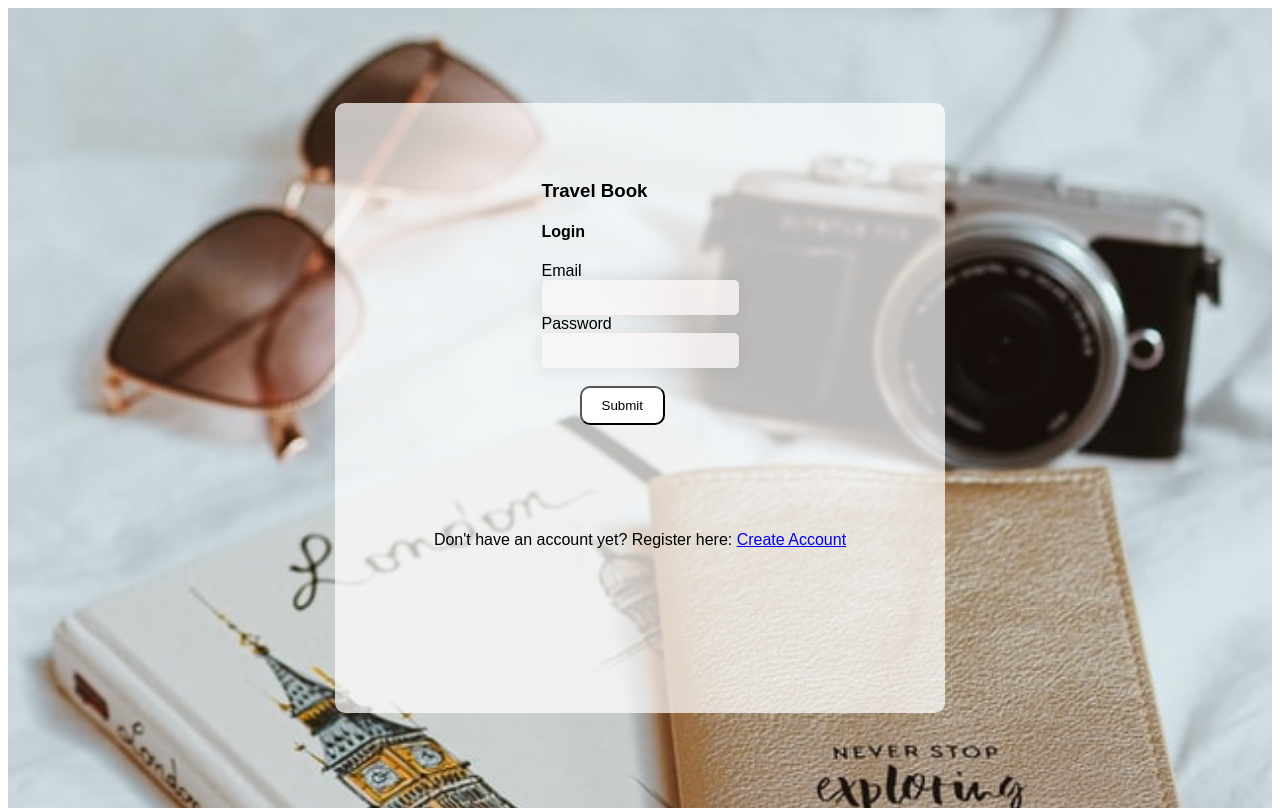
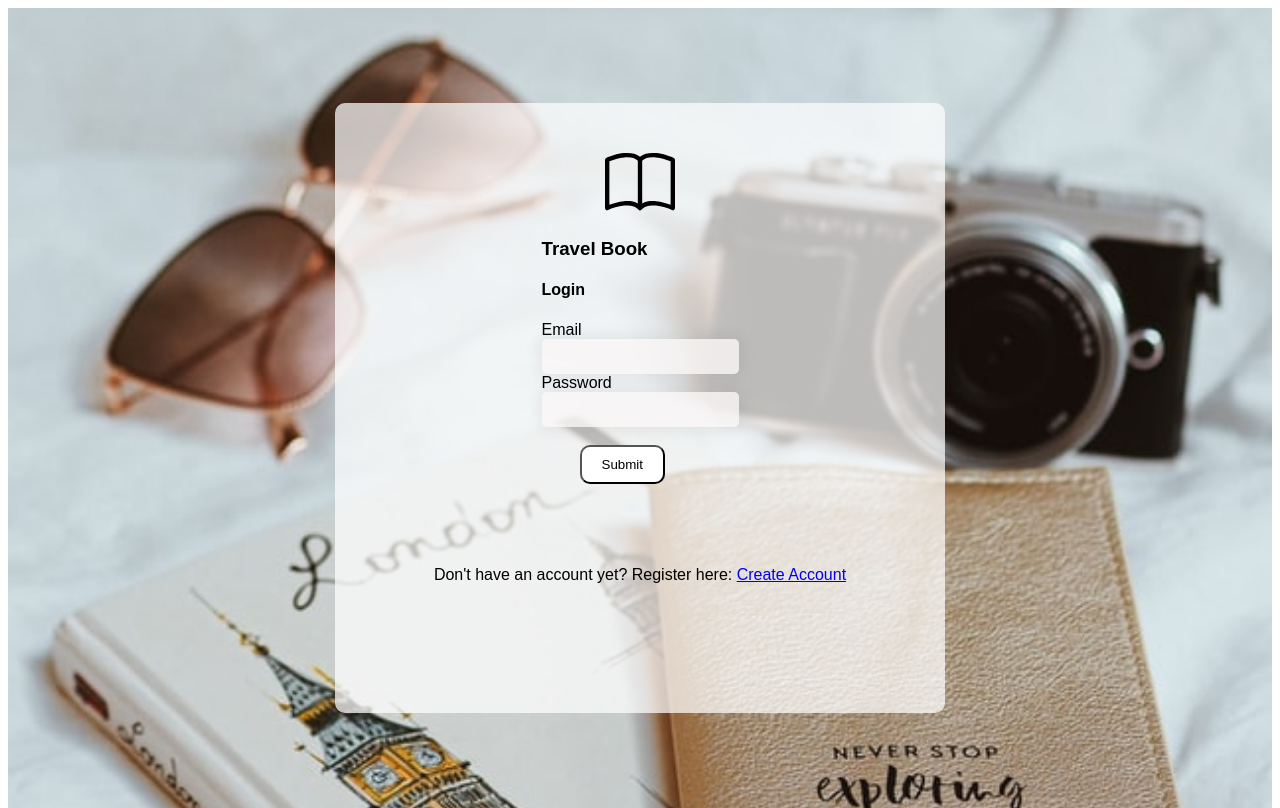
Before and after one commit to kotynskm/travel-book, a Flask app: page / in a window 1280 px wide. Run offline with Flask 2, Linux system fonts and the light colour scheme.

Commit message:
Added image size to activities.html/restaurants.html, added book icon

```diff
--- a/server.py
+++ b/server.py
@@ -102,7 +102,7 @@ def user_page():
     user = User.get_by_id(user_id)
     trips = user.trips
 
-    return render_template('homepage.html',trips=trips)
+    return render_template('homepage.html',trips=trips, user=user)
 
 @app.route('/trip/<trip_id>')
 def show_trip(trip_id):
--- a/static/css/login.css
+++ b/static/css/login.css
@@ -59,6 +59,15 @@ body, html {
     height: 400px;
     width: 400px;
   }
+  .image {
+    height: 300px;
+    width: 300px;
+  }
+
+  .icon {
+    display: flex;
+    justify-content: center;
+  }
 
   /* h3 {
     text-align: center;
--- a/static/js/maps.js
+++ b/static/js/maps.js
@@ -21,7 +21,7 @@ function initMap() {
           map: map,
         });
       // create an info window for each map marker
-        const markerInfo = `<h2>${marker.name}</h2><h3>${marker.address}${marker.zipcode}</h3><h4>${marker.phone}`;
+        const markerInfo = `<h3>${marker.name}</h3><h4>${marker.address}${marker.zipcode}</h4><h4>${marker.phone}`;
 
         const infoWindow = new google.maps.InfoWindow({
           content: markerInfo,
--- a/templates/activities.html
+++ b/templates/activities.html
@@ -9,7 +9,9 @@
           {% for business in data.businesses %}
           <div class="business">
             <h3>{{business.name}} {{business.rating}}</h3>
-            <img src="{{business.image_url}}">
+            <div class="image">
+            <img src="{{business.image_url}}" width="500px" height="500px">
+            </div>
             <input type="checkbox" name="business" value="{{business.name}},{{business.id}},
             {{business.coordinates.latitude}},{{business.coordinates.longitude}},{{business.phone}},{{business.location.address1}},
             {{business.location.zip_code}}">
--- a/templates/homepage.html
+++ b/templates/homepage.html
@@ -1,5 +1,6 @@
 {% extends 'base.html' %}
 {% block body %}
+<h1>Welcome, {{user.fname}}!</h1>
     <div class="container">
         <div class="row justify-content-center">
             <div class="col">
--- a/templates/login.html
+++ b/templates/login.html
@@ -14,6 +14,11 @@
 
         <div class="login">
         <div class="login-window">
+            <div class="icon">
+                <svg xmlns="http://www.w3.org/2000/svg" width="70" height="70" fill="currentColor" class="bi bi-book" viewBox="0 0 16 16">
+                <path d="M1 2.828c.885-.37 2.154-.769 3.388-.893 1.33-.134 2.458.063 3.112.752v9.746c-.935-.53-2.12-.603-3.213-.493-1.18.12-2.37.461-3.287.811V2.828zm7.5-.141c.654-.689 1.782-.886 3.112-.752 1.234.124 2.503.523 3.388.893v9.923c-.918-.35-2.107-.692-3.287-.81-1.094-.111-2.278-.039-3.213.492V2.687zM8 1.783C7.015.936 5.587.81 4.287.94c-1.514.153-3.042.672-3.994 1.105A.5.5 0 0 0 0 2.5v11a.5.5 0 0 0 .707.455c.882-.4 2.303-.881 3.68-1.02 1.409-.142 2.59.087 3.223.877a.5.5 0 0 0 .78 0c.633-.79 1.814-1.019 3.222-.877 1.378.139 2.8.62 3.681 1.02A.5.5 0 0 0 16 13.5v-11a.5.5 0 0 0-.293-.455c-.952-.433-2.48-.952-3.994-1.105C10.413.809 8.985.936 8 1.783z"/>
+                </svg>
+            </div>
             <h3>Travel Book</h3>
             <h4>Login</h4>
             <form action="/login" method="POST">
--- a/templates/restaurants.html
+++ b/templates/restaurants.html
@@ -9,7 +9,9 @@
         {% for business in data.businesses %}
         <div class="business">
           <h3>{{business.name}} {{business.rating}}</h3>
-          <img src="{{business.image_url}}">
+          <div class="image">
+            <img src="{{business.image_url}}" width="500px" height="500px">
+            </div>
           <input type="checkbox" name="business" value="{{business.name}},{{business.id}},
             {{business.coordinates.latitude}},{{business.coordinates.longitude}},{{business.phone}},{{business.location.address1}},
             {{business.location.zip_code}}">
--- a/templates/trip_details.html
+++ b/templates/trip_details.html
@@ -15,9 +15,9 @@
 <h3>Trip date {{trip.start_date}} to {{trip.end_date}}</h3>
 
 <div class="activity_links">
-<a href="/api/activities/{{ trip.trip_id }}">Choose activities for your trip!</a>
-<a href="/api/restaurants/{{ trip.trip_id }}">Choose restaurants for your trip!</a>
-<a href="/api/flights/{{ trip.trip_id }}">Check flights for your trip!</a>
+<a href="/api/activities/{{ trip.trip_id }}">Choose activities for your trip!</a><br>
+<a href="/api/restaurants/{{ trip.trip_id }}">Choose restaurants for your trip!</a><br>
+<a href="/api/flights/{{ trip.trip_id }}">Check flights for your trip!</a><br>
 </div>
 
 <div class="current_activities">
```
